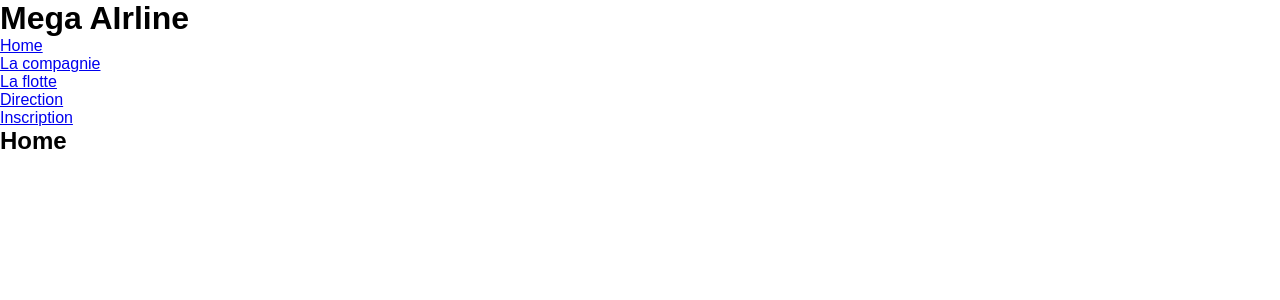
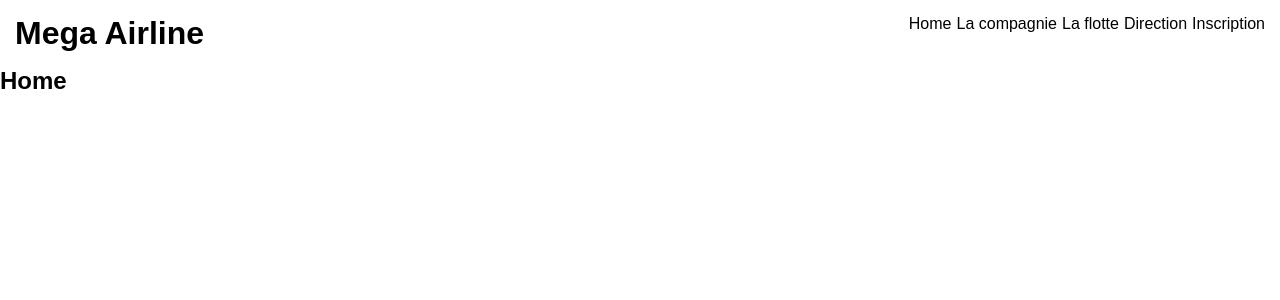
Before and after one commit to Manidoux41/mega-airline, a React (Vite) app: page / in a window 1280 px wide. Shown: the top 300 px of the page. Built offline with nearby package versions, Linux system fonts and the light colour scheme.

Commit message:
stylisation du header

```diff
--- a/src/components/Public/Header.jsx
+++ b/src/components/Public/Header.jsx
@@ -4,7 +4,7 @@ import { Link } from 'react-router-dom'
 const Header = () => {
   return (
     <header>
-        <h1>Mega AIrline</h1>
+        <h1>Mega Airline</h1>
         <nav>
           <ul>
             <li>
--- a/src/styles/css/main.css
+++ b/src/styles/css/main.css
@@ -10,4 +10,27 @@ body {
   margin: 0 auto;
 }
 
+ul {
+  list-style: none;
+}
+
+a {
+  text-decoration: none;
+  color: #000;
+}
+
+header {
+  padding: 15px;
+  display: flex;
+  justify-content: space-between;
+}
+header nav {
+  display: block;
+}
+header nav ul {
+  display: flex;
+  justify-content: space-between;
+  gap: 5px;
+}
+
 /*# sourceMappingURL=main.css.map */
```
Also changed, not shown: 1 other file (tests, documents, lock files or other folders).
